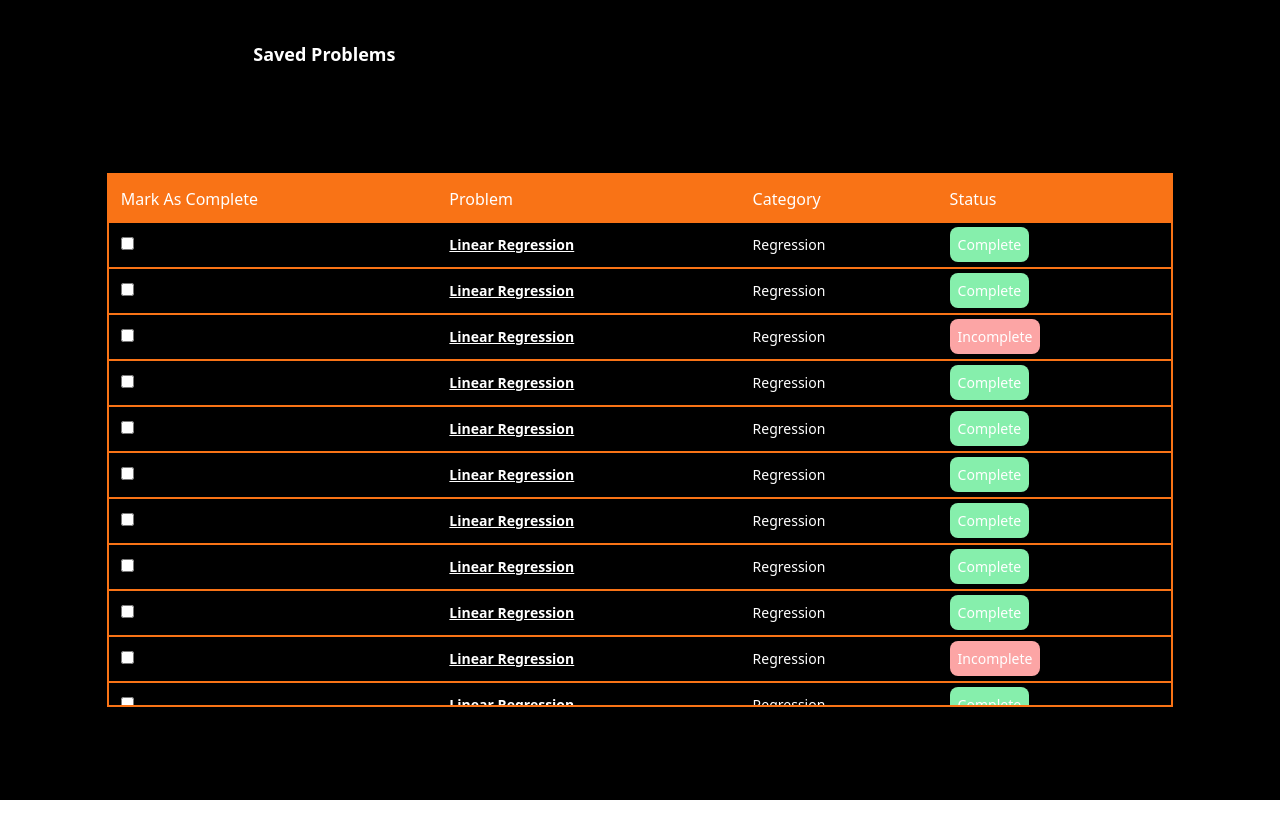
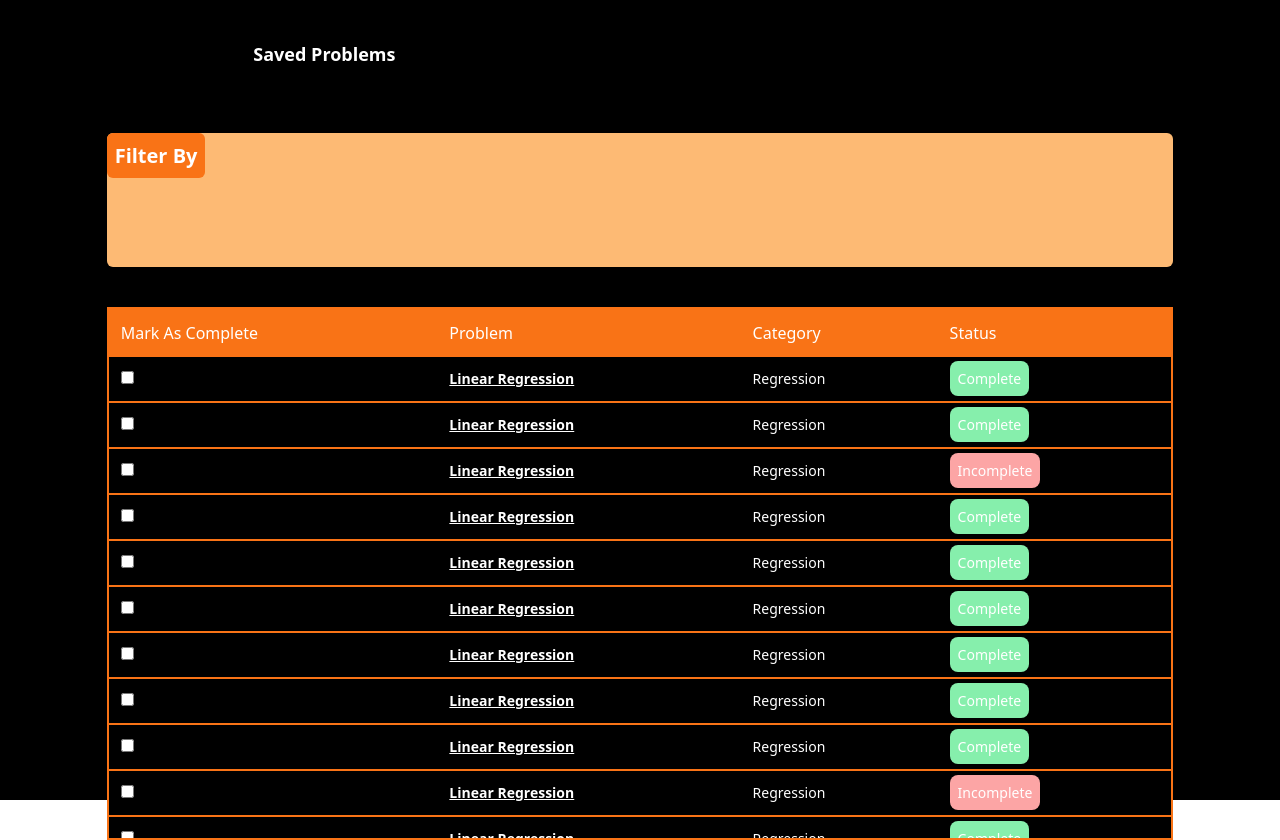
Before and after one commit to tlam333/Parson-Problems, a React (Create React App) app in the folder client/app/: page /SavedProblems in a window 1280 px wide. Before the commit the page ends 800 px from the top, so only its background shows below. Built offline with nearby package versions, Linux system fonts and the light colour scheme.

Commit message:
filter button

```diff
--- a/client/app/src/pages/SavedProblems.jsx
+++ b/client/app/src/pages/SavedProblems.jsx
@@ -88,7 +88,14 @@ const SavedProblems = () => {
 
 
 
+                <div className='flex flex-row h-1/6 w-5/6 m-auto bg-orange-300 rounded-md'>
+                    <button className='pl-2 pr-2 bg-orange-500 text-xl w-auto h-1/3 rounded-md font-bold text-white'>Filter By</button>
+                    <div className='flex flex-row'>
 
+                        <span className=''></span>
+
+                    </div>
+                </div>
                 <div className='overflow-y-auto  border-orange-500 mt-10 border-2 w-5/6 h-4/6 bg-black m-auto flex flex-col'>
                     <table className='table-auto h-auto w-full m-auto'>
                         <thead className='sticky top-0'>
```
